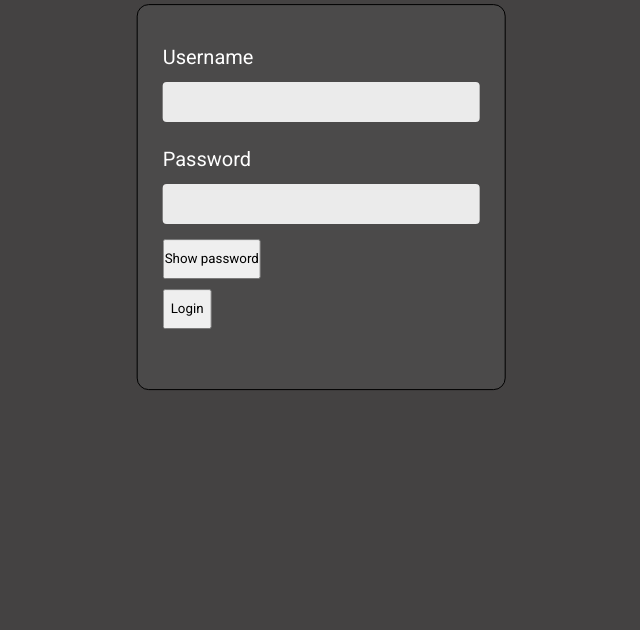
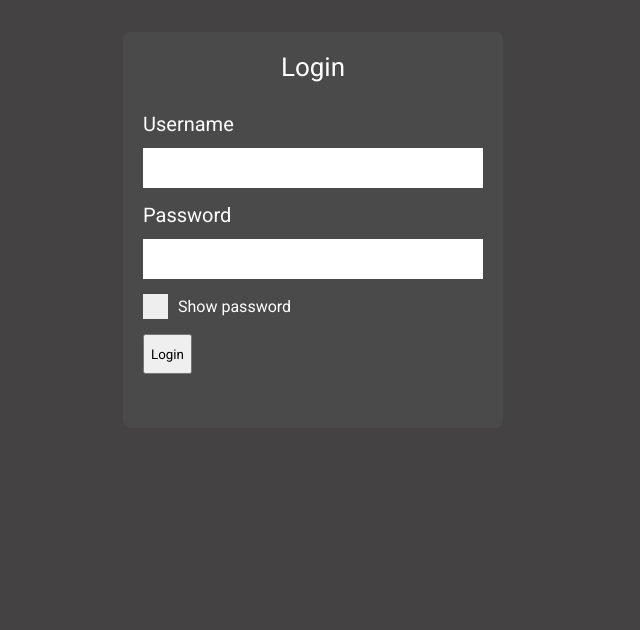
Before and after one commit to magnusingvar/vfor2, a website with bundled scripts: page lokaverkefni/index.html in a window 1280 px wide. Shown: the part 170-800 px from the top of the page, without its empty margins (327-967 px from the left). Built offline with nearby package versions, Linux system fonts and the light colour scheme.

Commit message:
lokaverkefni 1. april - Breytti og lagaði css fyrir innskraningu og aðal container sem heldur utan um allt þ.a.m. login, leik o.s.frv. profaði einnig og er að spa i að setja texta af öllum tökkum og þannig i json format og lata na i það og setja inn i elements, reyndi einnig að gera login.js sem geymir innskraninga kerfið betra.

```diff
--- a/lokaverkefni/index.html
+++ b/lokaverkefni/index.html
@@ -12,14 +12,15 @@
     <link rel="stylesheet" href="stylesheets/game.css" type="text/css">
 
     <script src="js/login.js" type="module"></script>
+    <script src="js/test.js" type="module"></script>
     <script src="js/script.js"></script>
     <script src="js/game.js"></script>
 </head>
 <body>
 <div id="wrapper">
     <div id="container">
-        <h2>Login</h2>
         <div id="login-container" class="layer">
+            <div id="login-form-container">
                 <div id="login">
                     <span class="login-span">Username</span>
                     <input type="text" id="username">
@@ -27,15 +28,21 @@
                     <input type="password" id="password">
 
                     <div id="show-pswrd-btn-container">
-                    <button id="show">Show password</button>
-                    <!--
-                    <input type="checkbox" id="show-pswrd-btn">
-                    <span id="show-pswrd">Show password</span>
-                    -->
+
+                        <label class="chck-box-container">
+                            <input type="checkbox" id="pswrd-chck-box" />
+                            <span class="checkmark"></span>
+                        </label>
+
+                        <div class="chck-box-txt-container">
+                            <div class="chck-box-txt">
+                                <span class="show-txt">Show password</span>
+                            </div>
+                        </div>
                     </div>
 
-                <button id="login-btn">Login</button>
-                <div id="message">
+                    <button id="login-btn"></button>
+                    <div id="message"></div>
                         <div id="error-msg"></div>
                         <div id="success-msg"></div>
                  </div>
@@ -44,21 +51,68 @@
 
         <div id="startScreen" class="layer">
             <span id="welcome-test"></span>
-
-            <span class="game-title">Text based adventure game</span>
+            <span class="game-title" id="game-title"></span>
 
             <div id="game-options">
                 <span class="game-option" onclick="game.start();">Start</span>
                 <span class="game-option" onclick="game.exit();">Exit</span>
             </div>
-
         </div>
 
         <div id="game" class="layer">
             <span>this is where the game is supposed to go</span>
             <button class="btn">Go back</button>
         </div>
+
     </div>
 </div>
+
+        <!--<div id="login-container" class="layer">
+            <form id="login" method="POST">
+                <span class="login-span">Username</span>
+                <input type="text" id="username">
+                <span class="login-span">Password</span>
+                <input type="password" id="password">
+
+
+
+                <div id="show-pswrd-btn-container">
+
+                    <label class="chck-box-container">
+                        <input type="checkbox" id="pswrd-chck-box" />
+                        <span class="checkmark"></span>
+                    </label>
+
+                    <div class="chck-box-txt-container">
+                        <div class="chck-box-txt">
+                            Show password
+                        </div>
+                        <span>Show password</span>
+                    </div>
+                -->
+
+
+                    <!--
+                    <div id="pswrd-txt">
+                        Show password
+                    </div>
+                    -->
+                    <!--
+                    <button id="show">Show password</button>
+                    -->
+                    <!--
+                    <input type="checkbox" id="show-pswrd-btn">
+                    <span id="show-pswrd">Show password</span>
+
+                </div>
+
+
+                <button id="login-btn">Login</button>
+                <div id="message">
+                    <div id="error-msg"></div>
+                    <div id="success-msg"></div>
+                </div>
+                                                    -->
+
 </body>
 </html>
--- a/lokaverkefni/js/login.js
+++ b/lokaverkefni/js/login.js
@@ -3,12 +3,9 @@ import usersJson from './users.js';
 const usersObject = JSON.parse(usersJson);
 
 const submitBtn = document.getElementById('login-btn');
-const showPswrdBtn = document.getElementById('show');
+const pswrdChck = document.getElementById('pswrd-chck-box');
 
-const errorMsg = document.getElementById('error-msg');
-const successMsg = document.getElementById('success-msg');
-
-const welcomeMsg = document.getElementById('welcome-test');
+const message = document.getElementById('message');
 
 submitBtn.addEventListener('click', ()=> {
     const username = document.getElementById('username').value;
@@ -16,73 +13,71 @@ submitBtn.addEventListener('click', ()=> {
     for (let i = 0; i < usersObject.users.length; i += 1){
         if(username == usersObject.users[i].name){
             if(password == usersObject.users[i].password){
-                //alert('success');
                 loginSuccessful('Login successful!');
                 return false;
-            } else {
-                wrongLogin('Username or password is incorrect');
             }
-        } //else {
-        //wrongLogin('User does not exists');
-        //}
+        } else {
+            wrongLogin('Username or password is incorrect');
+        }
 
         // Athugar hvort að username og password sé tómt
         if (username == ''){
             wrongLogin('Username cannot be empty');
-        }  else if (password == ''){
+        } else if (password == ''){
             wrongLogin('Password cannot be empty');
         }
 
-        //for (let i = 0; i < usersObject.users.length; i += 1){
-        //    if (username !== usersObject.users[i].name){
-        //        console.log('bruh');
-        //    }
+        //if (username === usersObject.users[i].name){
+        //    message.innerHTML = 'This user exist';
+        //} else {
+        //    message.innerHTML = 'This user does not exist!';
+        //    console.log('user does not exist');
         //}
     }
 });
 
-showPswrdBtn.addEventListener('click', ()=> {
+pswrdChck.addEventListener('click', () => {
     const password = document.getElementById('password');
-    if (password.type === 'password') {
-        showPswrdBtn.innerHTML = 'Hide password';
+    if (pswrdChck.checked) {
         password.type = 'text';
     } else {
-        showPswrdBtn.innerHTML = 'Show password';
         password.type = 'password';
     }
-    return false;
 });
 
 // Falll sem birtir texta í errorMsg og eftir 4 sekúndur hreinsar hann textan út
 // og birtir '' sem merkir að það sé tómt, tekur einnig 1 af tries
 function wrongLogin(txt){
-    errorMsg.innerHTML = txt;
+    message.innerHTML = txt;
+    message.className = 'error';
+
     setTimeout(function(){
-        errorMsg.innerHTML = '';
-    }, 4000);
+        message.innerHTML = '';
+    }, 6000);
     return false;
 }
 
 // Fall sem segir notanda að innskráning hafi farið í gegn og breytir um vefslóð
 function loginSuccessful(txt){
-    successMsg.innerHTML = txt;
-    errorMsg.innerHTML = '';
-    document.cookie = `Username = ${username.value}`;
-    document.cookie =  `Password = ${password.value}`;
+    message.innerHTML = txt;
+    message.className = 'success';
     setTimeout(function(){
         document.title = 'Game';
-        successMsg.innerHTML = '';
-        browser.hideScreen('login-container');
-        //window.location = 'success.html';
+        message.innerHTML = '';
     }, 1000);
 
     // Eftir að 1 sekúnda er liðin, þá keyrir það upp 'showScreen' sem birtir logged-in
     // div taggið.
     setTimeout(function(){
+        browser.hideScreens();
         browser.showScreen('startScreen');
-        welcomeMsg.innerHTML = `Welcome back ${username.value}`;
+        //welcomeMsg.innerHTML = `Welcome back ${username.value}`;
 
     }, 1000);
 
     return false;
 }
+
+window.addEventListener('load', () => {
+    pswrdChck.checked = false;
+}, false);
--- /dev/null
+++ b/lokaverkefni/js/pagecontent.js
@@ -0,0 +1,19 @@
+const content = `{
+    "loginScreen": [
+        {
+            "username": "Username",
+            "password": "Password",
+            "showPassword": "Show password",
+            "login": "Login"
+        }
+    ],
+    "startScreen": [
+        {
+            "title": "Text based adventure game",
+            "start": "Start",
+            "exit": "Exit"
+        }
+    ]
+}`;
+
+export { content as default };
--- a/lokaverkefni/js/script.js
+++ b/lokaverkefni/js/script.js
@@ -32,8 +32,8 @@ const browser = {
         const maxWidth = window.innerWidth;
         const maxHeight = window.innerHeight;
 
-        const scale = Math.min(maxWidth / 211.667, maxHeight / 480);
-        const loginScale = Math.min(maxWidth / 160, maxHeight / 480);
+        const scale = Math.min(maxWidth / 50, maxHeight / 100);
+        const loginScale = Math.min(maxWidth / 50, maxHeight / 480);
 
         const container = document.getElementById('container');
         const test = document.getElementById('login-container');
@@ -43,10 +43,10 @@ const browser = {
 
         browser.scale = scale;
 
-        const width = Math.max(211.667, Math.min(368.667, maxWidth / scale));
-        const testWidth = Math.max(160, Math.min(317, maxWidth / loginScale));
+        const width = Math.max(50, Math.min(100, maxWidth / scale));
+        const testWidth = Math.max(50, Math.min(380, maxWidth / loginScale));
 
-        container.style.width = `${width}px`;
+        container.style.width = `${width}%`;
         test.style.width = `${testWidth}px`;
 
     },
--- /dev/null
+++ b/lokaverkefni/js/test.js
@@ -0,0 +1,12 @@
+import pageContentJson from './pagecontent.js';
+
+const pageContent = JSON.parse(pageContentJson);
+
+const btnTst = document.getElementById('login-btn');
+const usernameSpan = document.getElementsByClassName('show-txt');
+const gameTitle = document.getElementById('game-title');
+
+
+btnTst.innerText = pageContent.loginScreen[0].login;
+usernameSpan.innerText = pageContent.startScreen[0].title;
+gameTitle.innerText = pageContent.startScreen[0].title;
--- a/lokaverkefni/stylesheets/game.css
+++ b/lokaverkefni/stylesheets/game.css
@@ -0,0 +1,3 @@
+@import url('https://fonts.googleapis.com/css2?family=Roboto:wght@100;300;400;700&display=swap');
+
+* {font-family: 'Roboto', sans-serif;}
--- a/lokaverkefni/stylesheets/login.css
+++ b/lokaverkefni/stylesheets/login.css
@@ -1,9 +1,12 @@
 @import url('https://fonts.googleapis.com/css2?family=Roboto:wght@100;300;400;700&display=swap');
 
-* {font-family: 'Roboto', sans-serif;}
+* {
+    font-family: 'Roboto', sans-serif;
+    box-sizing: border-box;
+}
 
 body {
-    width: 100%;
+    margin: 0;
     background: #444242;
     color: #fff;
     overflow-x: hidden;
@@ -11,50 +14,75 @@ body {
 }
 
 #wrapper {
-    min-width: 211.667px;
-    width: 100%;
-    height: 650px;
     position: relative;
+    top: 0;
+    bottom: 0;
+    left: 0;
+    right: 0;
+    display: flex;
+    align-items: center;
+    justify-content: center;
+}
+/*#login-wrapper {min-width: auto;}*/
+#container {
+    min-height: 100vh;
+    height: auto;
+    display: flex;
+    align-items: center;
+    justify-content: center;
+    /*place-items: center;
+    position: absolute;
+    left: 50%;
+    top: 50%;
+    transform: translate(-50%, -50%);
+    transform-origin: center center;
+    place-items: center;*/
+
 }
 
-#container {
-    position: absolute;
-    top: 50%;
-    left: 50%;
-    transform: translate(-50%, -50%);
+/*#container {
+    display: block;
+    flex-shrink: 0;
+    margin: 0 auto;
 }
 
 #container h2 {
+    display: flex;
+    justify-content: center;
     width: 100%;
-    text-align: center;
-}
+    margin: 115px 0px 25px 0px;
+}*/
 
 .layer {
     width: 100%;
     height: 100%;
+    position: absolute;
     display: none;
 }
 
-#login-container.layer {
+#login-container {
+    display: flex;
     background-color: #4b4a4a;
-    width: 317px;
+    /*min-height: auto;*/
+    max-height: 100%;
     height: auto;
-    /*top: 50%;
-    left: 50%;*/
-    padding: 25px 25px 60px 25px;
-    /*transform: translate(-50%, -50%);
-    align-items: center;*/
-    border: 1px solid #000;
-    border-radius: 12px;
+    border-radius: 8px;
+}
+
+#login-container::before {
+    display: block;
+    font-size: 26px;
+    content: 'Login';
+    text-align: center;
+    padding: 20px 0px 15px 0px;
 }
 
 #login {
-    position: inherit;
-    min-width: 120px;
+    padding: 0px 20px 10px 20px;
+    /*min-width: 120px;
     max-width: 320px;
     width: 100%;
-    height: auto;
-    padding: 0px 0px 0px 0px;
+    height: auto;*/
 }
 
 #login .login-span {
@@ -62,58 +90,128 @@ body {
     display: flex;
     width: auto;
     height: auto;
-    margin: 15px 0px 13px 0px;
+    margin: 15px 0px 12px 0px;
 }
 
-#login input {
-    position: relative;
-    background: rgb(235, 235, 235);
-    padding: 0px 5px 0px 5px;
-    margin: 0px 0px 10px 0px;
-    max-width: 307px;
+#login input[type=text], input[type=password] {
     width: 100%;
     height: 40px;
+    padding: 0px 10px;
+    margin: 0px 0;
+    /*display: inline-block;*/
     border: none;
-    border-radius: 4px;
 }
 
 #show-pswrd-btn-container {
     position: relative;
-    display: block;
+    display: flex;
+    margin: 15px 0px;
     width: auto;
     height: auto;
-    padding: 5px 0px 0px 0px;
 }
 
-#show-pswrd-btn-container button#show {
+.chck-box-container {
+    display: block;
     position: relative;
-    width: auto;
-    height: 40px;
-    margin: 0px;
-    padding: 0px;
+    padding-left: 25px;
+    margin-bottom: 0px;
+    cursor: pointer;
+    font-size: auto;
+    -webkit-user-select: none;
+    -moz-user-select: none;
+    -ms-user-select: none;
+    user-select: none;
+}
+
+.chck-box-container input#pswrd-chck-box {
+    position: absolute;
+    left: 0;
+    opacity: 0;
+    cursor: pointer;
+    height: 0;
+    width: 0;
+}
+
+.chck-box-txt-container {
+      display: flex;
+      margin: 0px 0px 0px 10px;
+      min-height: 25px;
+}
+
+.chck-box-txt {
+    display: flex;
+    align-items: center;
+}
+
+.checkmark {
+    position: absolute;
+    top: 0;
+    left: 0;
+    height: 25px;
+    width: 25px;
+    background-color: #eee;
+}
+
+.chck-box-container:hover input ~ .checkmark {
+    background-color: #ccc;
+}
+
+.chck-box-container input:checked ~ .checkmark {
+    background-color: #2196F3;
+}
+
+.checkmark:after {
+    content: "";
+    position: absolute;
+    display: none;
+}
+
+.chck-box-container input:checked ~ .checkmark:after {
+    display: block;
+}
+
+.chck-box-container .checkmark:after {
+    left: 9px;
+    top: 5px;
+    width: 5px;
+    height: 10px;
+    border: solid white;
+    border-width: 0 3px 3px 0;
+    -webkit-transform: rotate(45deg);
+    -ms-transform: rotate(45deg);
+    transform: rotate(45deg);
 }
 
 #login #login-btn {
     position: relative;
     display: block;
-    width: 150px;
+    margin: 0px;
+    width: auto;
     height: 40px;
-    margin: 10px 0px 0px 0px;
     align-items: center;
-    text-align: center;
-    width: auto;
 }
 
+#login-btn:hover { cursor: pointer; }
 
 #message {
-    position: absolute;
-    width: 100%;
+    position: relative;
+    font-size: 20px;
+    min-height: 44px;
     height: auto;
-    font-size: 20px;
-    margin: 0px 0px 10px 0px;
+    margin: 0;
+    padding: 10px 0px;
 }
 
-#error-msg {
+.success {
+    color: rgb(8,255,8);
+}
+
+.error {
+    font-weight: 700;
+    color: rgb(255, 0, 8);
+}
+
+/*#error-msg {
     font-weight: 700;
     position: absolute;
     padding: 10px 0px 10px 0px;
@@ -124,4 +222,4 @@ body {
     position: absolute;
     padding: 10px 0px 10px 0px;
     color: rgb(8,255,8);
-}
+}*/
```
Also changed, not shown: lokaverkefni/game.html (added, +19 -0 lines). Lines whose indentation alone changed are shown as unchanged.
